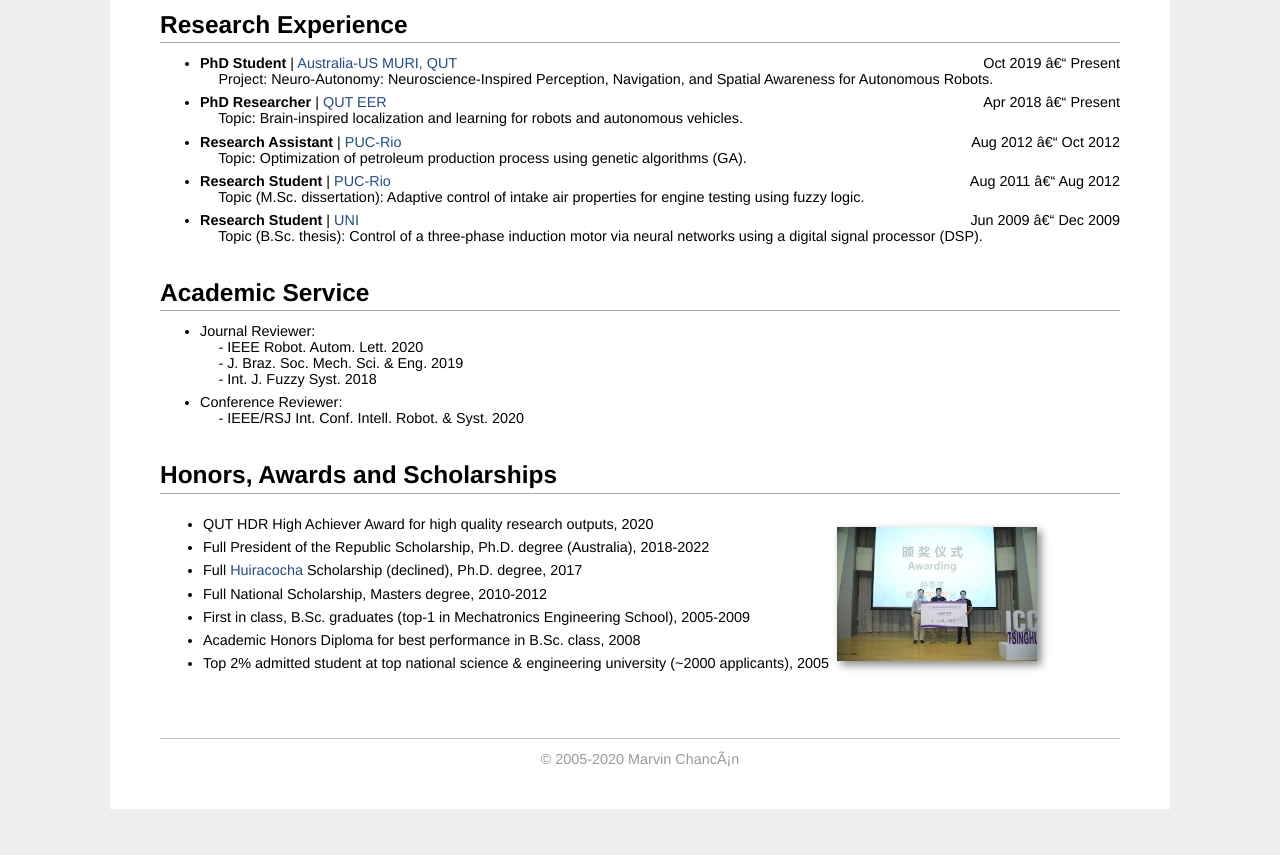
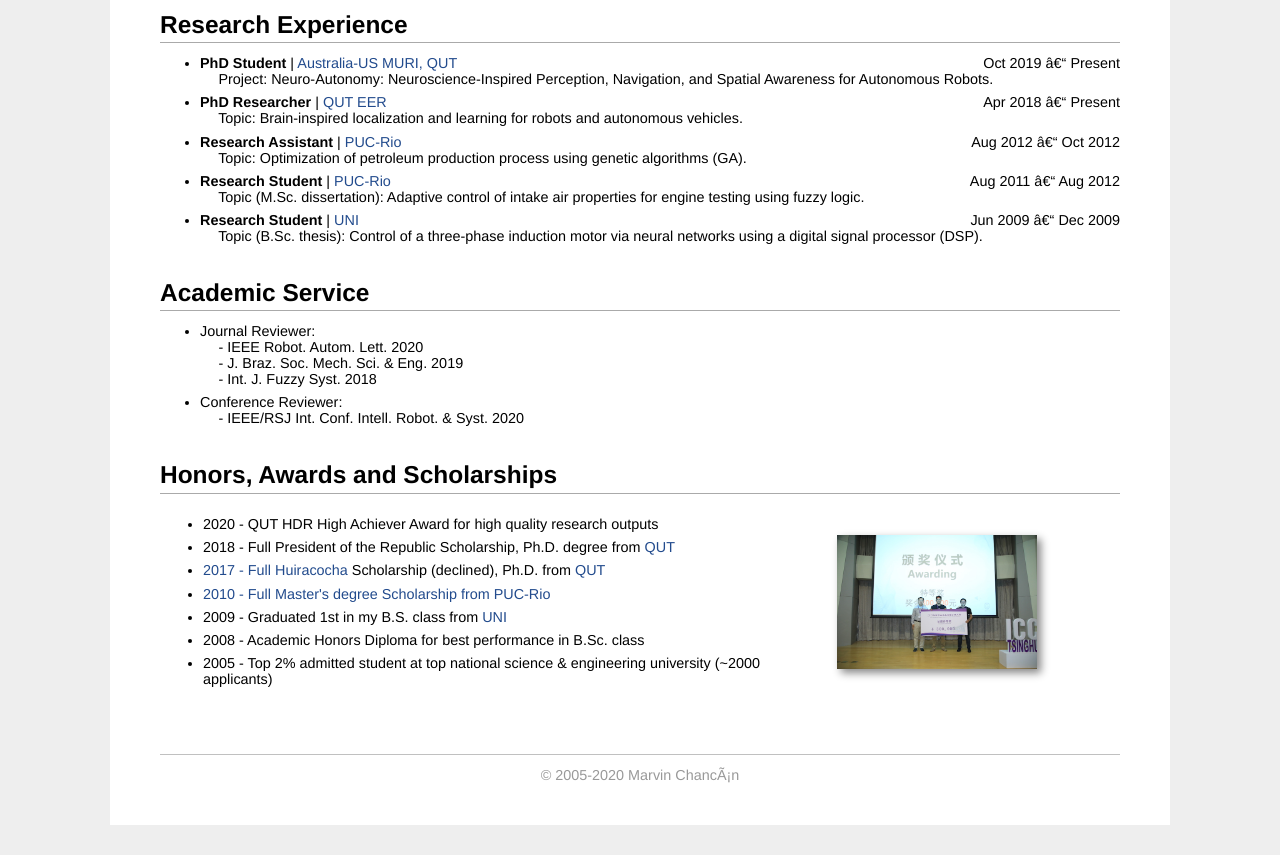
Before and after one commit to mchancan/mchancan.github.io, a Jekyll site: the page built from index.html, in a window 1280 px wide and 900 px high, scrolled down 1483 px, cut to the strip 45-900 px from the top of the window. Built offline with Jekyll 4.4.1, drawn with Linux system fonts in a browser that asks for light colours; comment, search, counter and statistics services are not loaded.

Commit message:
Update index.html

```diff
--- a/index.html
+++ b/index.html
@@ -156,13 +156,13 @@ title: Marvin's Homepage
 	<tr>
 		<td width="670">
 			<ul>
-				<li>QUT HDR High Achiever Award for high quality research outputs, 2020</li>
-				<li>Full President of the Republic Scholarship, Ph.D. degree (Australia), 2018-2022</li>
-				<li>Full <a href="https://posgrado.pucp.edu.pe/beca-fondo/beca-huiracocha/" target="_blank">Huiracocha</a> Scholarship (declined), Ph.D. degree, 2017</li>
-				<li>Full National Scholarship, Masters degree, 2010-2012</li>
-				<li>First in class, B.Sc. graduates (top-1 in Mechatronics Engineering School), 2005-2009</li>
-				<li>Academic Honors Diploma for best performance in B.Sc. class, 2008</li>
-				<li>Top 2% admitted student at top national science & engineering university (~2000 applicants), 2005</li>
+				<li>2020 - QUT HDR High Achiever Award for high quality research outputs</li>
+				<li>2018 - Full President of the Republic Scholarship, Ph.D. degree from <a href="https://www.qut.edu.au" target="_blank">QUT</li>
+				<li>2017 - Full <a href="https://posgrado.pucp.edu.pe/beca-fondo/beca-huiracocha/" target="_blank">Huiracocha</a> Scholarship (declined), Ph.D. from <a href="https://www.pucp.edu.pe/" target="_blank">QUT</li>
+				<li>2010 - Full Master's degree Scholarship from <a href="https://www.puc-rio.br" target="_blank">PUC-Rio</a></li>
+				<li>2009 - Graduated 1st in my B.S. class from <a href="https://en.wikipedia.org/wiki/National_University_of_Engineering" target="_blank">UNI</a></li>
+				<li>2008 - Academic Honors Diploma for best performance in B.Sc. class</li>
+				<li>2005 - Top 2% admitted student at top national science & engineering university (~2000 applicants)</li>
 			</ul>
 		</td>
 		<td>
```
